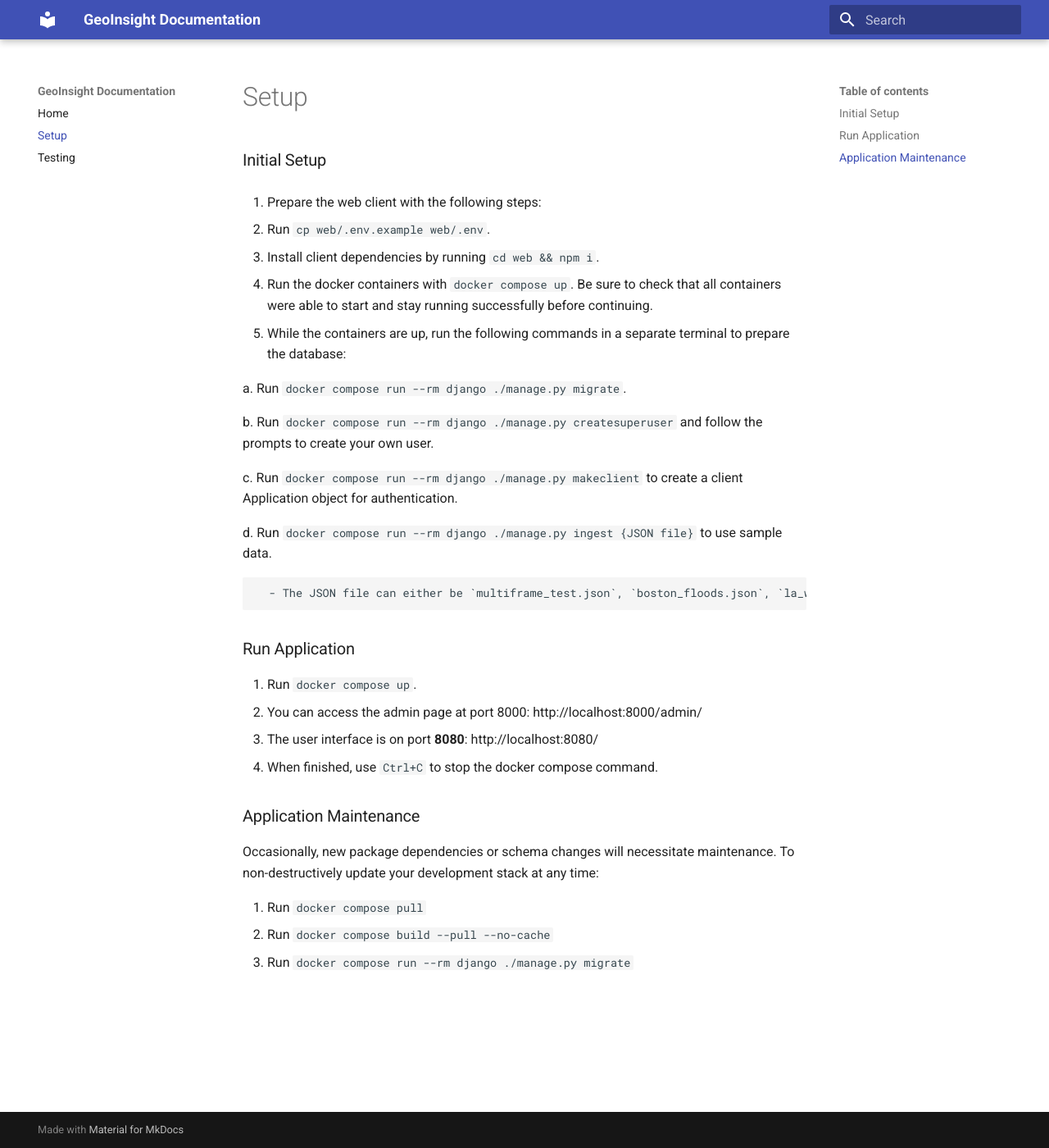
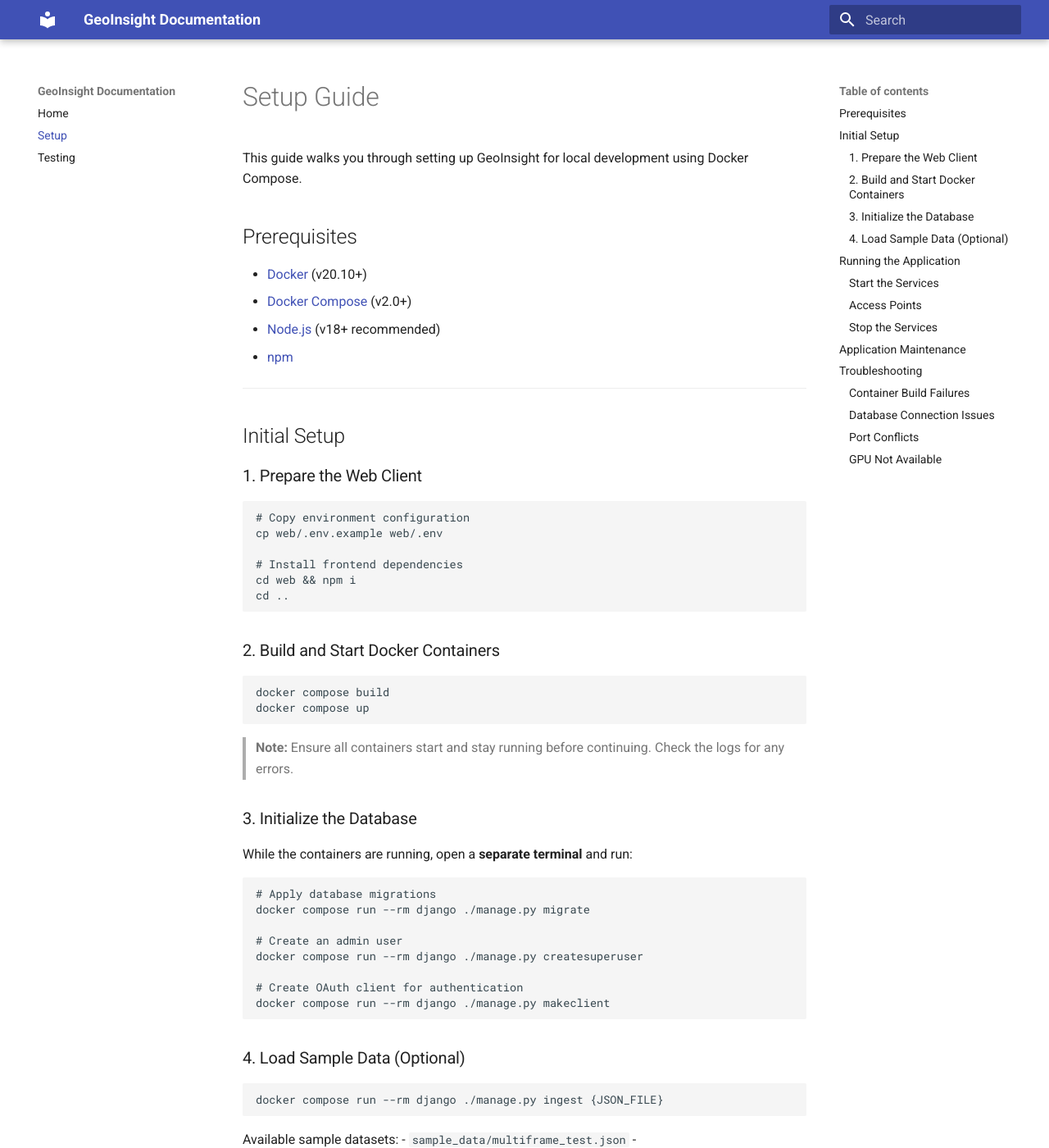
Before and after one commit to OpenGeoscience/uvdat, an MkDocs documentation site: the page built from docs/setup.md, in a window 1280 px wide and 1400 px high. Shown: the whole window at 82% size. Built offline with MkDocs 1.6.1 and Material for MkDocs 9.7.7, drawn with Linux system fonts in a browser that asks for light colours; some of the changed text lies outside the part shown.

Commit message:
Fix Docker build and runtime issues for cross-platform support
Build fixes:
- Upgrade rasterio to 1.3.11 (fixes numpy==2.0.0rc1 build dependency)
- Add g++ and libgdal-dev for building rasterio from source on ARM
- Set GDAL_CONFIG env var for Fiona/tile2net builds

Runtime fixes:
- Add optional GPU profile for NVIDIA systems (celery-gpu service)
- Default celery runs CPU-only, use --profile gpu for GPU acceleration
- Fix web container to install npm dependencies inside container
- Use named volume for node_modules to avoid host/container arch mismatch
- Update Node.js to v22 (required by Vite 7.x)
- Remove platform: linux/amd64 from postgres for native ARM performance

Documentation:
- Update setup.md with GPU instructions and troubleshooting
- Improve formatting and add prerequisites section

````diff
--- a/docker-compose.yml
+++ b/docker-compose.yml
@@ -1,4 +1,3 @@
-version: "3"
 services:
   postgres:
     image: postgis/postgis:14-3.3
--- a/docs/setup.md
+++ b/docs/setup.md
@@ -1,36 +1,156 @@
-### Initial Setup
+# Setup Guide
 
-1. Prepare the web client with the following steps:
+This guide walks you through setting up GeoInsight for local development using Docker Compose.
 
-   1. Run `cp web/.env.example web/.env`.
-   2. Install client dependencies by running `cd web && npm i`.
+## Prerequisites
 
-2. Run the docker containers with `docker compose up`. Be sure to check that all containers were able to start and stay running successfully before continuing.
-3. While the containers are up, run the following commands in a separate terminal to prepare the database:
+- [Docker](https://docs.docker.com/get-docker/) (v20.10+)
+- [Docker Compose](https://docs.docker.com/compose/install/) (v2.0+)
+- [Node.js](https://nodejs.org/) (v18+ recommended)
+- [npm](https://www.npmjs.com/)
 
-   a. Run `docker compose run --rm django ./manage.py migrate`.
+---
 
-   b. Run `docker compose run --rm django ./manage.py createsuperuser`
-   and follow the prompts to create your own user.
+## Initial Setup
 
-   c. Run `docker compose run --rm django ./manage.py makeclient` to create a client Application object for authentication.
+### 1. Prepare the Web Client
 
-   d. Run `docker compose run --rm django ./manage.py ingest {JSON file}` to use sample data.
+```bash
+# Copy environment configuration
+cp web/.env.example web/.env
 
-      - The JSON file can either be `multiframe_test.json`, `boston_floods.json`, `la_wildfires.json` or `./new_york_energy/data.json`
+# Install frontend dependencies
+cd web && npm i
+cd ..
+```
 
-### Run Application
+### 2. Build and Start Docker Containers
 
-1. Run `docker compose up`.
-2. You can access the admin page at port 8000: http://localhost:8000/admin/
-3. The user interface is on port **8080**: http://localhost:8080/
-4. When finished, use `Ctrl+C` to stop the docker compose command.
+```bash
+docker compose build
+docker compose up
+```
 
-### Application Maintenance
+> **Note:** Ensure all containers start and stay running before continuing. Check the logs for any errors.
 
-Occasionally, new package dependencies or schema changes will necessitate
-maintenance. To non-destructively update your development stack at any time:
+### 3. Initialize the Database
 
-1. Run `docker compose pull`
-2. Run `docker compose build --pull --no-cache`
-3. Run `docker compose run --rm django ./manage.py migrate`
+While the containers are running, open a **separate terminal** and run:
+
+```bash
+# Apply database migrations
+docker compose run --rm django ./manage.py migrate
+
+# Create an admin user
+docker compose run --rm django ./manage.py createsuperuser
+
+# Create OAuth client for authentication
+docker compose run --rm django ./manage.py makeclient
+```
+
+### 4. Load Sample Data (Optional)
+
+```bash
+docker compose run --rm django ./manage.py ingest {JSON_FILE}
+```
+
+Available sample datasets:
+- `sample_data/multiframe_test.json`
+- `sample_data/boston_floods.json`
+- `sample_data/la_wildfires.json`
+- `sample_data/new_york_energy/data.json`
+
+---
+
+## Running the Application
+
+### Start the Services
+
+**Default (CPU-only):**
+```bash
+docker compose up
+```
+
+**With GPU acceleration (NVIDIA systems only):**
+```bash
+docker compose up --scale celery=0 --profile gpu
+```
+
+> **Note:** GPU mode requires NVIDIA drivers and [nvidia-docker](https://docs.nvidia.com/datacenter/cloud-native/container-toolkit/install-guide.html) runtime. This enables accelerated tile2net inference.
+
+### Access Points
+
+| Service | URL |
+|---------|-----|
+| Admin Panel | http://localhost:8000/admin/ |
+| User Interface | http://localhost:8080/ |
+
+### Stop the Services
+
+Press `Ctrl+C` in the terminal running `docker compose up`, or run:
+
+```bash
+docker compose down
+```
+
+---
+
+## Application Maintenance
+
+When new package dependencies or database schema changes occur, update your development environment:
+
+```bash
+# Pull latest base images
+docker compose pull
+
+# Rebuild containers (no cache)
+docker compose build --pull --no-cache
+
+# Apply any new migrations
+docker compose run --rm django ./manage.py migrate
+```
+
+---
+
+## Troubleshooting
+
+### Container Build Failures
+
+If you encounter build errors related to Python packages:
+
+1. **Clear Docker build cache:**
+   ```bash
+   docker compose build --no-cache
+   ```
+
+2. **Prune unused Docker resources:**
+   ```bash
+   docker system prune -a
+   ```
+
+### Database Connection Issues
+
+Ensure PostgreSQL is running and healthy:
+
+```bash
+docker compose ps
+docker compose logs postgres
+```
+
+### Port Conflicts
+
+If ports 8000, 8080, 5432, or 9000 are in use, modify the port mappings in `docker-compose.override.yml`.
+
+### GPU Not Available
+
+If you see an error like:
+```
+Error response from daemon: could not select device driver "nvidia" with capabilities: [[gpu]]
+```
+
+This means GPU mode was requested but NVIDIA drivers aren't available. Use the default CPU mode instead:
+```bash
+docker compose up
+```
+
+GPU acceleration is optional and only needed for faster tile2net inference.
--- a/setup.py
+++ b/setup.py
@@ -63,7 +63,7 @@
         'pooch[progress]==1.8.2',
         'psycopg[pool]',
         'pyshp==2.3.1',
-        'rasterio==1.3.10',
+        'rasterio==1.3.11',
         'urllib3==1.26.15',
         'webcolors==24.6.0',
         # Production only
````
Also changed, not shown: docker-compose.override.yml (+46 -3 lines), 1 other file.
